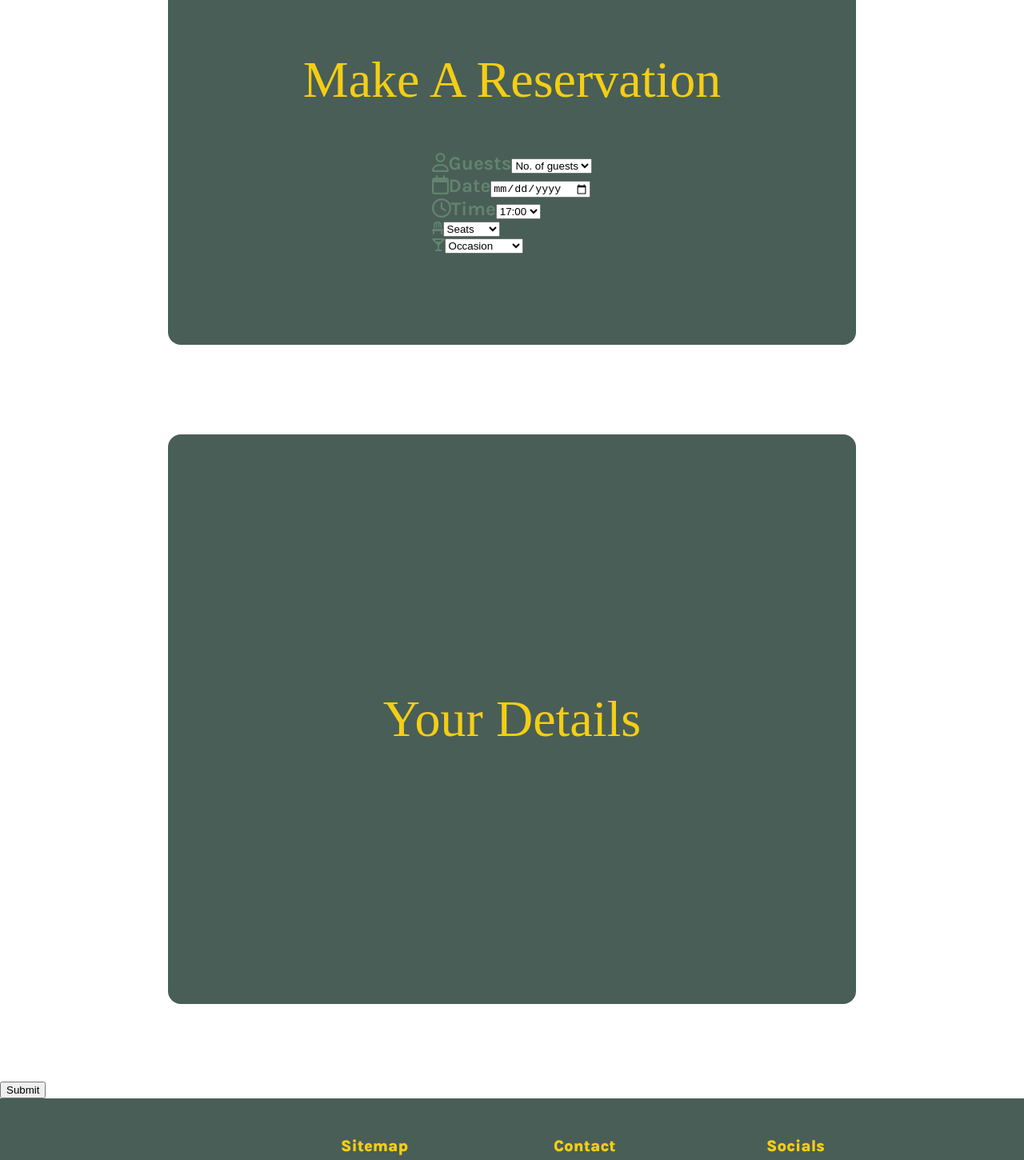
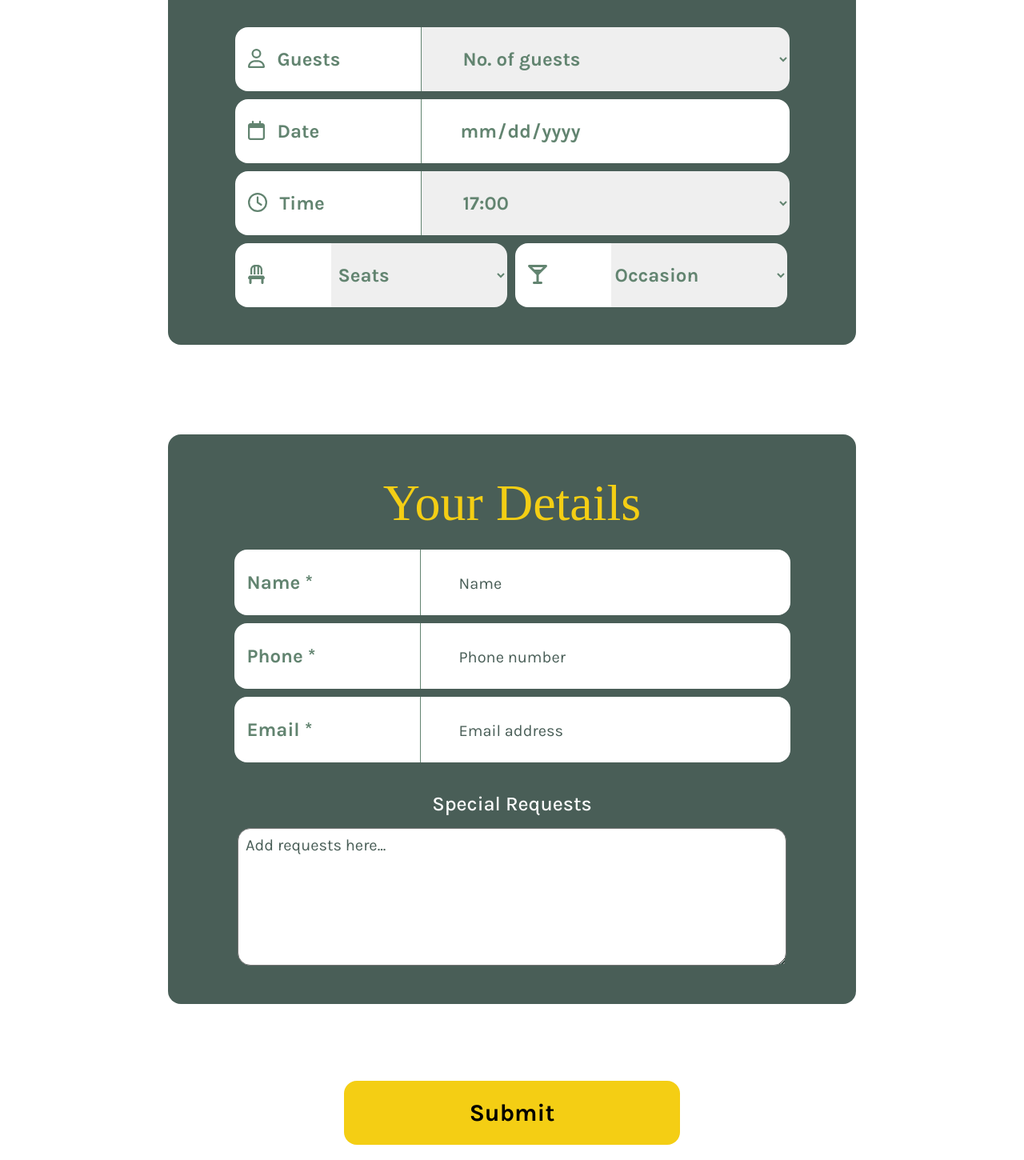
Before and after one commit to AkaiShogun13/little-lemon-app, a React (Create React App) app: page /reservation in a window 1280 px wide. Shown: the part 280-1730 px from the top of the page at 80% size. Built offline with nearby package versions, Linux system fonts and the light colour scheme; a web font is replaced by a local one.

Commit message:
new css form commits

```diff
--- a/src/components/SubComponents/BookingForm/BookingForm.css
+++ b/src/components/SubComponents/BookingForm/BookingForm.css
@@ -9,14 +9,6 @@
     max-width: 65rem;
     margin: 5rem auto 7rem auto;
     border-radius: 16px;
-}
-
-
-.item-title {
-    color: #628470;
-    font-size: 24px;
-    font-family: "Karla", serif;
-    font-weight: 700;
 }
 
 .form2 {
@@ -37,4 +29,172 @@
     font-size: 64px;
     font-family: "Markazi Text", serif;
     font-weight: 500;
+    margin: 0 auto 1rem auto;
 }
+
+.item-title {
+    color: #628470;
+    font-size: 24px;
+    font-family: "Karla", serif;
+    font-weight: 700;
+    background-color: #ffffff;
+    height: 80px;
+    width: 200px;
+    display: flex;
+    align-items: center;
+    padding: 0rem 1rem 0 1rem;
+    border-radius: 16px 0 0 16px;
+    border-right-style: solid;
+    border-width: 1px;
+}
+
+select {
+    width: 460px;
+    height: 80px;
+    border-radius: 0 16px 16px 0;
+    border:none;
+    margin: 5px 0 5px 0;
+    color: #628470;
+    font-size: 24px;
+    font-family: "Karla", serif;
+    font-weight:700;
+    padding-left: 3rem;
+}
+
+input {
+    width: 412px;
+    height: 80px;
+    border-radius: 0 16px 16px 0;
+    border:none;
+    margin: 5px 0 5px 0;
+    color: #628470;
+    font-size: 24px;
+    font-family: "Karla", serif;
+    font-weight:700;
+    padding-left: 3rem;
+}
+
+/* option:checked {
+    background-color: #F4CE14;
+} */
+
+.layout {
+    display: flex;
+    flex-direction: column;
+    align-items: center;
+}
+
+.btn-layout {
+    display: flex;
+    align-items: center;
+    flex-direction: row;
+}
+
+.btn-layout-item {
+    border: none;
+    color: #628470;
+    font-size: 24px;
+    font-family: "Karla", serif;
+    font-weight: 700;
+    background-color: #ffffff;
+    height: 80px;
+    width: 88px;
+    display: flex;
+    align-items: center;
+    border-radius: 16px 0 0 16px;
+}
+
+.reservation-container {
+    margin: 0 5px 0 5px;
+    display: flex;
+    align-items: center;
+}
+
+#occasion {
+    width: 220px;
+    padding-left: 1px
+}
+
+#seats {
+    width: 220px;
+    padding-left: 5px;
+}
+
+.layout-item {
+    width: 150px;
+}
+
+
+input[type='date']::-webkit-calendar-picker-indicator {
+    background: transparent;
+    cursor: pointer;
+}
+
+.label-icon {
+    margin-right: 1rem;
+}
+
+.item2-title{
+    height: 82px;
+}
+
+input::placeholder {
+    font-size: 20px;
+    font-family: "Karla", serif;
+    font-weight: 400;
+    color: #495E57;
+}
+
+.special-requests {
+    display: flex;
+    flex-direction: column;
+    align-items: center;
+    margin-top: 2rem;
+}
+
+.special-title {
+    font-size: 25px;
+    font-family: "Karla", serif;
+    font-weight: 500;
+    color: #ffffff;
+    margin-bottom: 1rem;
+}
+
+textarea {
+    width: 680px;
+    height: 166px;
+    border-radius: 16px;
+}
+
+textarea::placeholder {
+    font-size: 20px;
+    font-family: "Karla", serif;
+    color:#495E57;
+    padding: 7px 0 0 7px;
+}
+
+.btn-container {
+    margin-bottom: 7rem;
+    display: flex;
+    align-items: center;
+    justify-content: center;
+}
+
+.submit-btn {
+    width: 420px;
+    height: 80px;
+    background-color: #F4CE14;
+    border: none;
+    border-radius: 16px;
+    font-size: 30px;
+    font-family: "Karla", serif;
+    font-weight: 600;
+    cursor: pointer;
+    transition: 0.2s ease-in;
+}
+
+.submit-btn:hover {
+    background-color: #495E57;
+    color: #ffffff;
+    transition: 0.2s ease-in;
+}
--- a/src/components/SubComponents/BookingForm/BookingForm.js
+++ b/src/components/SubComponents/BookingForm/BookingForm.js
@@ -17,6 +17,10 @@ const BookingForm = ({
         time: defaultTime,
         seats: "",
         occasion: "",
+        name: "",
+        phone: "",
+        email: "",
+        textarea: "",
     })
 
     const handleInputChange = (e) => {
@@ -35,7 +39,7 @@ const BookingForm = ({
             <h1>Make A Reservation</h1>
             <form onSubmit={(e) => onFormSubmit(e, formValues)}>
                 <div className="reservation-container">
-                    <label htmlFor="guests" className="item-title">
+                    <label htmlFor="guests" className="item-title item1-title">
                         <span className="label-icon">
                             <FontAwesomeIcon icon="fa-regular fa-user" style={{color: "#628470",}} />
                         </span>
@@ -46,8 +50,8 @@ const BookingForm = ({
                             name="guests"
                             placeholder="No. of guests"
                             onChange={handleInputChange}
-                            className={isFormSubmitted && !formValues.occasion ? "error" : ""}
-                        >
+                            className={isFormSubmitted && !formValues.occasion ? "error" : ""}>
+
                             <option value="" disabled selected>No. of guests</option>
                             <option value="1">1</option>
                             <option value="2">2</option>
@@ -62,7 +66,7 @@ const BookingForm = ({
                     </select>
                 </div>
                 <div className="reservation-container">
-                    <label htmlFor="date" className="item-title">
+                    <label htmlFor="date" className="item-title item1-title">
                         <span className="label-icon">
                             <FontAwesomeIcon icon="fa-regular fa-calendar" style={{color: "#628470",}} />
                         </span>
@@ -73,11 +77,10 @@ const BookingForm = ({
                             id="date"
                             name="date"
                             onChange={handleInputChange}
-                            className={isFormSubmitted && !formValues.date ? "error" : ""}
-                    />
+                            className={isFormSubmitted && !formValues.date ? "error" : ""} />
                 </div>
                 <div className="reservation-container">
-                    <label htmlFor="time" className="item-title">
+                    <label htmlFor="time" className="item-title item1-title">
                         <span className="label-icon">
                             <FontAwesomeIcon icon="fa-regular fa-clock" style={{color: "#628470",}} />
                         </span>
@@ -88,17 +91,14 @@ const BookingForm = ({
                             name="time"
                             value={formValues.time}
                             onChange={handleInputChange}
-                            className={isFormSubmitted && !formValues.time ? "error" : ""}
-                        >
-                            {availableTimes.map(time =>
-                                <option key={time}>
-                                {time}
-                                </option>
-                            )}
+                            className={isFormSubmitted && !formValues.time ? "error" : ""}>
+
+                            {availableTimes.map(time =><option key={time}>{time}</option>)}
                     </select>
                 </div>
+                <div className="btn-layout">
                 <div className="reservation-container">
-                    <label htmlFor="seats" className="item-tile">
+                    <label htmlFor="seats" className="item-title btn-layout-item" >
                         <span className="label-icon">
                             <FontAwesomeIcon icon="fa-solid fa-chair" style={{color: "#628470",}} />
                         </span>
@@ -107,15 +107,15 @@ const BookingForm = ({
                             id="seats"
                             name="seats"
                             onChange={handleInputChange}
-                            className={isFormSubmitted && !formValues.seats ? "error" : ""}
-                        >
+                            className={isFormSubmitted && !formValues.seats ? "error" : ""}>
+
                             <option value="" disabled selected>Seats</option>
                             <option value="outdoor">Outdoor</option>
                             <option value="indoor">Indoor</option>
                     </select>
                 </div>
                 <div className="reservation-container">
-                    <label htmlFor="occasion" className="item-tile">
+                    <label htmlFor="occasion" className="item-title btn-layout-item">
                         <span className="label-icon">
                             <FontAwesomeIcon icon="fa-solid fa-martini-glass" style={{color: "#628470",}} />
                         </span>
@@ -124,21 +124,72 @@ const BookingForm = ({
                             id="occasion"
                             name="occasion"
                             onChange={handleInputChange}
-                            className={isFormSubmitted && !formValues.occasion ? "error" : ""}
-                        >
+                            className= {isFormSubmitted && !formValues.occasion ? "error" : ""}>
+
                             <option value="" disabled selected>Occasion</option>
-                            <option value="birthday">Birthday</option>
-                            <option value="engagement">Engagement</option>
-                            <option value="anniversary">Anniversary</option>
+                            <option className="occasion-item" value="birthday">Birthday</option>
+                            <option className="occasion-item" value="engagement">Engagement</option>
+                            <option className="occasion-item"value="anniversary">Anniversary</option>
                     </select>
+                </div>
                 </div>
             </form>
         </section>
         <section className="form form2">
             <h1>Your Details</h1>
-            <form></form>
+            <form onSubmit={(e) => onFormSubmit(e, formValues)}>
+                <div className="reservation-container">
+                    <label htmlFor="name" className="item-title item2-title item2-name">Name *</label>
+                    <input
+                        type="text"
+                        id="your-name"
+                        name="name"
+                        placeholder="Name"
+                        className={isFormSubmitted && !formValues.name ? "error" : ""}>
+                    </input>
+                </div>
+                <div className="reservation-container">
+                    <label htmlFor="phone" className="item-title item2-title">Phone *</label>
+                    <input
+                        type="tel"
+                        id="phone"
+                        name="phone"
+                        placeholder="Phone number"
+                        className={isFormSubmitted && !formValues.phone ? "error" : ""}>
+                    </input>
+                </div>
+                <div className="reservation-container">
+                    <label htmlFor="email" className="item-title item2-title">Email *</label>
+                    <input
+                        type="email"
+                        id="email"
+                        name="email"
+                        placeholder="Email address"
+                        className={isFormSubmitted && !formValues.email ? "error" : ""}>
+                    </input>
+                </div>
+                <div className="special-requests">
+                    <label htmlFor="special-requests" className="special-title">Special Requests</label>
+                    <textarea
+                    name="textarea"
+                    rows="5"
+                    cols="30"
+                    minlength="10"
+                    maxlength="100"
+                    placeholder="Add requests here..."
+                    className={isFormSubmitted && !formValues.textarea ? "error" : ""}>
+                    </textarea>
+                </div>
+            </form>
         </section>
-        <button>Submit</button>
+        <div className="btn-container">
+            <button
+                className="submit-btn"
+                type="submit"
+            >
+            Submit
+            </button>
+        </div>
         </>
     )
 }
```
